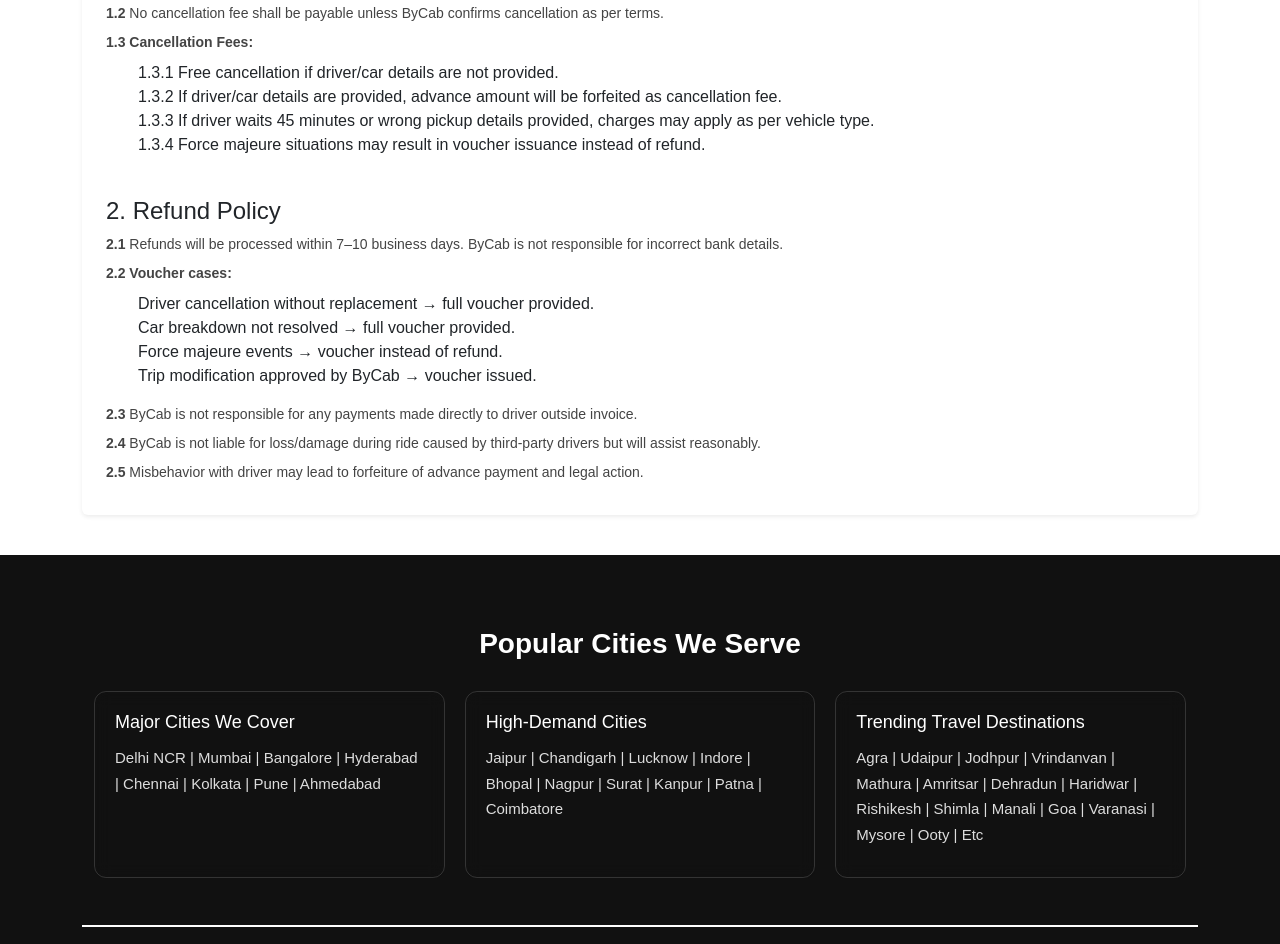
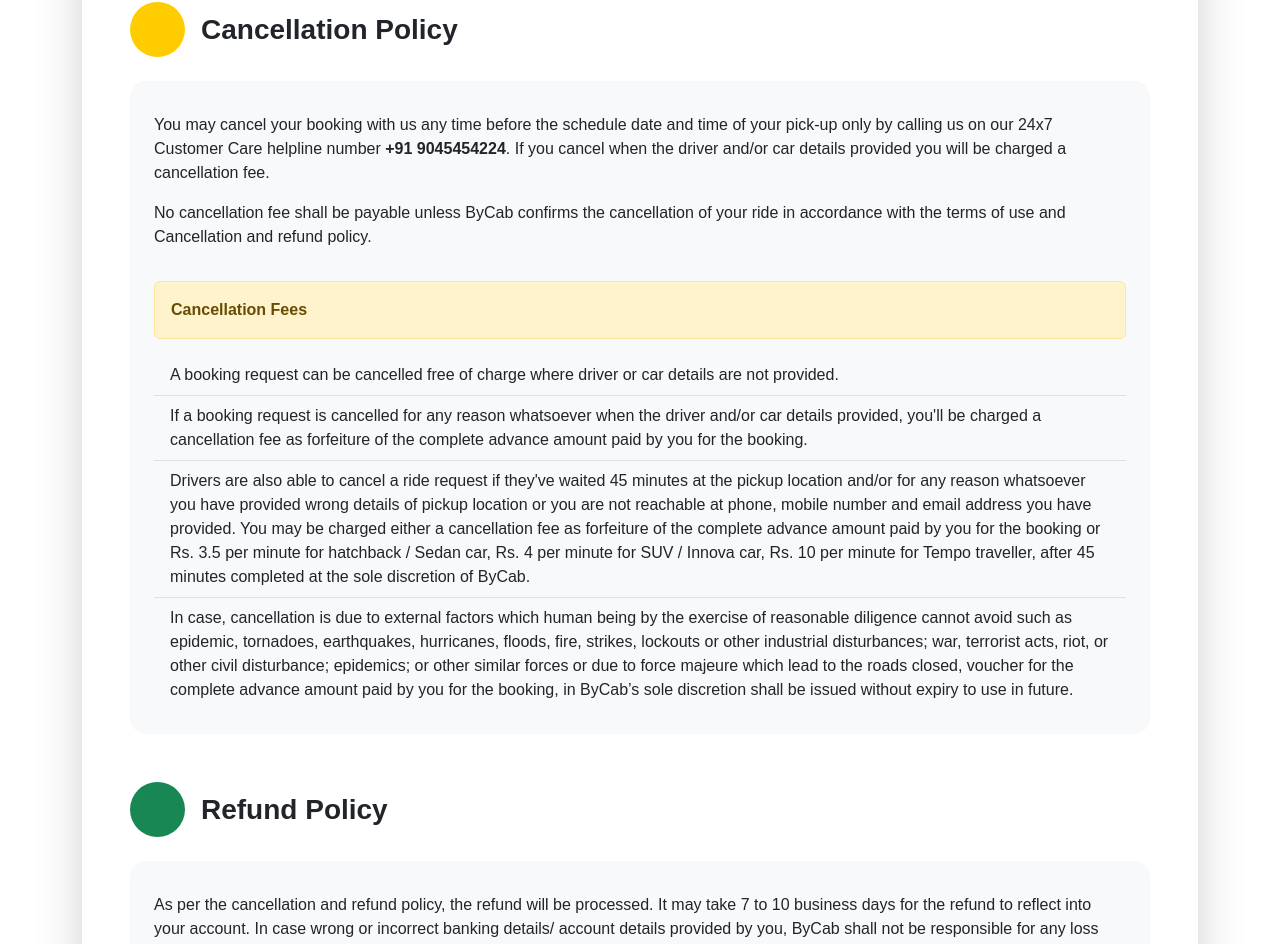
Before and after one commit to Deepakmittal0/ByCabFrontend, a React (Vite) app: page /refund in a window 1280 px wide. Shown: the part 375-1319 px from the top of the page. Built offline with nearby package versions, Linux system fonts and the light colour scheme.

Commit message:
fixed cancellation spelling

```diff
--- a/src/component/Promo/Refund.jsx
+++ b/src/component/Promo/Refund.jsx
@@ -12,92 +12,213 @@
   return (
     <>
     <Navbar/>
-        <div style={{ marginTop: "80px", marginBottom: "40px" }}>
+     <div style={{ marginTop: "90px", marginBottom: "50px" }}>
   <Container>
-        <Card className="shadow-sm p-4 border-0">
-          <h2 className="mb-3 text-center fw-bold">
+    <Card
+      className="border-0 shadow-lg rounded-4 overflow-hidden"
+      style={{ background: "#fff" }}
+    >
+
+      {/* Header */}
+      <div className="bg-dark text-white text-center py-5 px-4">
+        <h1 className="fw-bold mb-2">
           Cancellation and Refund Policy
-          </h2>
+        </h1>
 
-          {/* <p className="text-center text-muted">
-            Last updated: March 5, 2021
-          </p> */}
+        <p className="mb-0 text-light">
+          Please read all terms carefully before booking your ride with ByCab.
+        </p>
+      </div>
 
-          <hr />
+      <div className="p-4 p-md-5">
 
         {/* Cancellation Policy */}
-          <h4 className="mt-3">1. Cancellation Policy</h4>
+        <div className="mb-5">
 
-          <p>
-            <strong>1.1</strong> You may cancel your booking any time before the
-            scheduled pickup date and time by calling our 24x7 Customer Care
-            helpline number 9045454224. If driver/car details are already
-            provided, cancellation charges will apply.
-          </p>
+          <div className="d-flex align-items-center mb-4">
+            <div
+              className="bg-warning rounded-circle d-flex align-items-center justify-content-center me-3"
+              style={{ width: "55px", height: "55px" }}
+            >
+              <i className="fa-solid fa-ban text-dark"></i>
+            </div>
 
-          <p>
-            <strong>1.2</strong> No cancellation fee shall be payable unless ByCab confirms cancellation as per terms.
-          </p>
+            <h3 className="fw-bold mb-0">
+              Cancellation Policy
+            </h3>
+          </div>
 
-          <p>
-            <strong>1.3 Cancellation Fees:</strong>
-          </p>
+          <div className="bg-light rounded-4 p-4">
 
-          <ul>
-            <li>
-              1.3.1 Free cancellation if driver/car details are not provided.
+            <ul className="list-group list-group-flush">
+
+              <li className="list-group-item bg-transparent border-0 px-0">
+                You may cancel your booking with us any time before the
+                schedule date and time of your pick-up only by calling us on
+                our 24x7 Customer Care helpline number
+                <strong> +91 9045454224</strong>. If you cancel when the driver
+                and/or car details provided you will be charged a cancellation
+                fee.
               </li>
-            <li>
-              1.3.2 If driver/car details are provided, advance amount will be
-              forfeited as cancellation fee.
+
+              <li className="list-group-item bg-transparent border-0 px-0">
+                No cancellation fee shall be payable unless ByCab confirms the
+                cancellation of your ride in accordance with the terms of use
+                and Cancellation and refund policy.
               </li>
-            <li>
-              1.3.3 If driver waits 45 minutes or wrong pickup details provided,
-              charges may apply as per vehicle type.
-            </li>
-            <li>
-              1.3.4 Force majeure situations may result in voucher issuance
-              instead of refund.
-            </li>
+
             </ul>
 
-          {/* Refund Policy */}
-          <h4 className="mt-4">2. Refund Policy</h4>
+            <div className="alert alert-warning mt-4 fw-bold">
+              Cancellation Fees
+            </div>
 
-          <p>
-            <strong>2.1</strong> Refunds will be processed within 7–10 business
-            days. ByCab is not responsible for incorrect bank details.
-          </p>
+            <ul className="list-group list-group-flush">
 
-          <p>
-            <strong>2.2 Voucher cases:</strong>
-          </p>
+              <li className="list-group-item bg-transparent">
+                A booking request can be cancelled free of charge where driver
+                or car details are not provided.
+              </li>
 
-          <ul>
-            <li>
-              Driver cancellation without replacement → full voucher provided.
+              <li className="list-group-item bg-transparent">
+                If a booking request is cancelled for any reason whatsoever
+                when the driver and/or car details provided, you'll be charged
+                a cancellation fee as forfeiture of the complete advance amount
+                paid by you for the booking.
               </li>
-            <li>Car breakdown not resolved → full voucher provided.</li>
-            <li>Force majeure events → voucher instead of refund.</li>
-            <li>
-              Trip modification approved by ByCab → voucher issued.
+
+              <li className="list-group-item bg-transparent">
+                Drivers are also able to cancel a ride request if they've
+                waited 45 minutes at the pickup location and/or for any reason
+                whatsoever you have provided wrong details of pickup location
+                or you are not reachable at phone, mobile number and email
+                address you have provided. You may be charged either a
+                cancellation fee as forfeiture of the complete advance amount
+                paid by you for the booking or Rs. 3.5 per minute for
+                hatchback / Sedan car, Rs. 4 per minute for SUV / Innova car,
+                Rs. 10 per minute for Tempo traveller, after 45 minutes
+                completed at the sole discretion of ByCab.
               </li>
+
+              <li className="list-group-item bg-transparent">
+                In case, cancellation is due to external factors which human
+                being by the exercise of reasonable diligence cannot avoid such
+                as epidemic, tornadoes, earthquakes, hurricanes, floods, fire,
+                strikes, lockouts or other industrial disturbances; war,
+                terrorist acts, riot, or other civil disturbance; epidemics; or
+                other similar forces or due to force majeure which lead to the
+                roads closed, voucher for the complete advance amount paid by
+                you for the booking, in ByCab’s sole discretion shall be issued
+                without expiry to use in future.
+              </li>
+
             </ul>
 
-          <p>
-            <strong>2.3</strong> ByCab is not responsible for any payments
-            made directly to driver outside invoice.
-          </p>
+          </div>
+        </div>
 
-          <p>
-            <strong>2.4</strong> ByCab is not liable for loss/damage during
-            ride caused by third-party drivers but will assist reasonably.
-          </p>
+        {/* Refund Policy */}
+        <div>
 
-          <p>
-            <strong>2.5</strong> Misbehavior with driver may lead to forfeiture
-            of advance payment and legal action.
-          </p>
+          <div className="d-flex align-items-center mb-4">
+            <div
+              className="bg-success rounded-circle d-flex align-items-center justify-content-center me-3"
+              style={{ width: "55px", height: "55px" }}
+            >
+              <i className="fa-solid fa-wallet text-white"></i>
+            </div>
+
+            <h3 className="fw-bold mb-0">
+              Refund Policy
+            </h3>
+          </div>
+
+          <div className="bg-light rounded-4 p-4">
+
+            <ul className="list-group list-group-flush">
+
+              <li className="list-group-item bg-transparent border-0 px-0">
+                As per the cancellation and refund policy, the refund will be
+                processed. It may take 7 to 10 business days for the refund to
+                reflect into your account. In case wrong or incorrect banking
+                details/ account details provided by you, ByCab shall not be
+                responsible for any loss and/or damages whatsoever.
+              </li>
+
+            </ul>
+
+            <div className="alert alert-success mt-4 fw-bold">
+              You shall be entitled for the vouchers without expiry to use in
+              future in ByCab’s sole discretion in the following cases:
+            </div>
+
+            <ul className="list-group list-group-flush">
+
+              <li className="list-group-item bg-transparent">
+                Where the allocated driver cancels the ride without assigning
+                any valid and reasonable reason at the last hour and the ByCab
+                fails to arrange another ride in a reasonable time you shall be
+                entitled for the voucher for the complete advance amount paid
+                by you for the booking.
+              </li>
+
+              <li className="list-group-item bg-transparent">
+                Where the car breaks down during the trip and the ByCab or
+                driver does not rectify it within reasonable time, you shall be
+                provided the voucher for the complete advance amount paid by
+                you.
+              </li>
+
+              <li className="list-group-item bg-transparent">
+                In case, cancellation is due to external factors which human
+                being by the exercise of reasonable diligence cannot avoid such
+                as epidemic, tornadoes, earthquakes, hurricanes, floods, fire,
+                strikes, lockouts or other industrial disturbances; war,
+                terrorist acts, riot, or other civil disturbance; epidemics; or
+                other similar forces or due to force majeure which lead to the
+                roads closed, voucher for the complete advance amount paid by
+                you for the booking, in ByCab’s sole discretion shall be issued
+                without expiry to use in future.
+              </li>
+
+              <li className="list-group-item bg-transparent">
+                Where you want to change car type or want to increase/decrease
+                trip duration or need some correction in itinerary, you shall
+                inform ByCab well in advance and after confirmation by ByCab,
+                you shall be provided the voucher for the complete advance
+                amount paid by you in ByCab’s sole discretion.
+              </li>
+
+              <li className="list-group-item bg-transparent">
+                ByCab shall not be responsible to refund and/or to provide
+                voucher in any case where you give any money or goods to the
+                Driver except as mentioned in the invoice. ByCab shall not be
+                liable to pay any damages, if any, arises from any loss accrued
+                to you.
+              </li>
+
+              <li className="list-group-item bg-transparent">
+                ByCab shall not be held responsible for any loss or damage
+                happened during the ride on account of the driver who is a
+                third party agency. However, ByCab shall assist you in all the
+                reasonable manner to recover your loss or damage.
+              </li>
+
+              <li className="list-group-item bg-transparent">
+                ByCab reserves the right to withhold the complete advance
+                amount paid by you for the booking on account of any misbehave
+                or misconduct viz. physically, orally or mentally with the
+                driver. ByCab also reserves the right jointly and/or severally
+                with the driver to take any action against you as available as
+                per the law applicable at the time of the incident.
+              </li>
+
+            </ul>
+
+          </div>
+        </div>
+
+      </div>
     </Card>
   </Container>
 </div>
```
Lines whose indentation alone changed are shown as unchanged.
